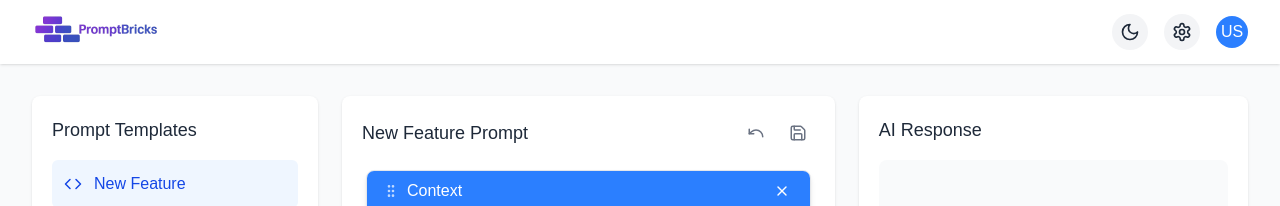
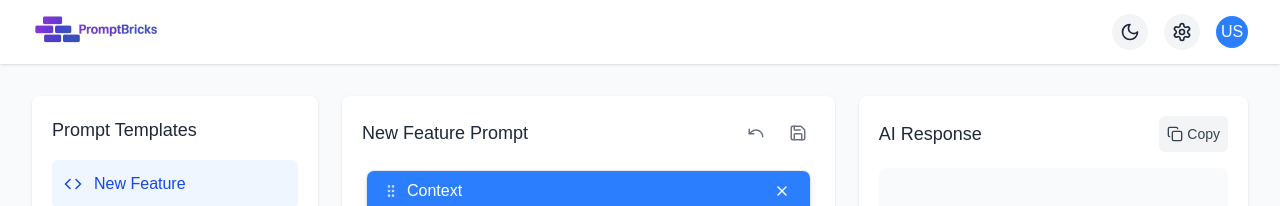
Before and after one commit to Vishwapandian/Prompter, a Next.js app: page /builder in a window 1280 px wide. Shown: the top 206 px of the page. Built offline with nearby package versions, Linux system fonts and the light colour scheme.

Commit message:
copy feature

```diff
--- a/src/app/builder.tsx
+++ b/src/app/builder.tsx
@@ -1,7 +1,7 @@
 "use client";
 
 import React, { useState, useRef, useEffect } from 'react';
-import { Code, Bug, Beaker, Save, Play, Settings, Undo, X, Sun, GripVertical, Home, Moon} from 'lucide-react';
+import { Code, Bug, Beaker, Save, Play, Settings, Undo, X, Sun, GripVertical, Home, Moon, Copy, Check} from 'lucide-react';
 import Image from 'next/image';
 
 // Initialize dark mode from system preference or localStorage on client side
@@ -134,6 +134,7 @@ const PromptBuilder: React.FC = () => {
   const [mounted, setMounted] = useState<boolean>(false);
   const [draggedOver, setDraggedOver] = useState<string | null>(null);
   const [isLoading, setIsLoading] = useState<boolean>(false);
+  const [isCopied, setIsCopied] = useState<boolean>(false);
 
   // Initialize dark mode when component mounts
   useEffect(() => {
@@ -297,6 +298,20 @@ ${promptBlocks2}`;
   const saveTemplate = (): void => {
     // This would save the template to the backend
     alert('Template saved successfully!');
+  };
+
+  // Add function to copy response to clipboard
+  const copyToClipboard = () => {
+    if (response) {
+      navigator.clipboard.writeText(response)
+        .then(() => {
+          setIsCopied(true);
+          setTimeout(() => setIsCopied(false), 2000); // Reset after 2 seconds
+        })
+        .catch(err => {
+          console.error('Failed to copy: ', err);
+        });
+    }
   };
 
   // Avoid rendering UI elements that depend on client-side features until after mounting
@@ -469,7 +484,31 @@ ${promptBlocks2}`;
           {/* Right side - AI response */}
           <div className="col-span-4">
             <div className={`${darkMode ? 'bg-gray-800' : 'bg-white'} p-5 rounded-lg shadow-sm h-full`}>
-              <h2 className={`text-lg font-medium mb-4 ${darkMode ? 'text-white' : ''}`}>AI Response</h2>
+              <div className="flex justify-between items-center mb-4">
+                <h2 className={`text-lg font-medium ${darkMode ? 'text-white' : ''}`}>AI Response</h2>
+                <button
+                  onClick={copyToClipboard}
+                  className={`p-2 rounded-md ${
+                    darkMode
+                      ? 'bg-gray-700 hover:bg-gray-600 text-gray-300'
+                      : 'bg-gray-100 hover:bg-gray-200 text-gray-700'
+                  } transition-colors flex items-center`}
+                  disabled={!response || isLoading}
+                  type="button"
+                >
+                  {isCopied ? (
+                    <>
+                      <Check size={16} className="mr-1" />
+                      <span className="text-sm">Copied!</span>
+                    </>
+                  ) : (
+                    <>
+                      <Copy size={16} className="mr-1" />
+                      <span className="text-sm">Copy</span>
+                    </>
+                  )}
+                </button>
+              </div>
               <div className={`${darkMode ? 'bg-gray-900' : 'bg-gray-50'} p-4 rounded-lg h-[calc(100%-4rem)] overflow-auto`}>
                 {isLoading ? (
                   <div className="flex justify-center items-center h-full">
```
